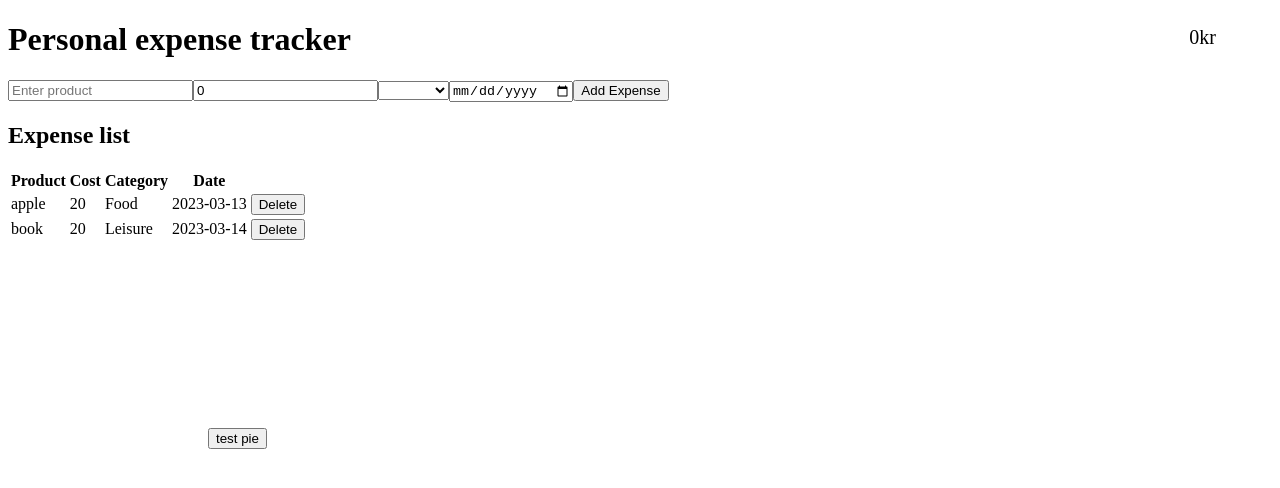
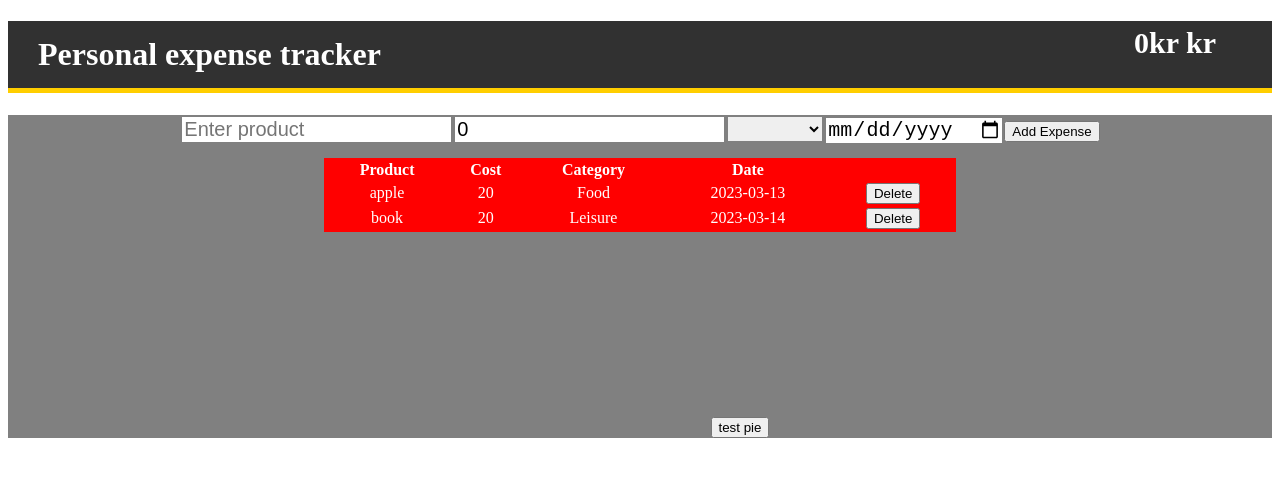
Before and after one commit to Vellethe/Submits-Frontend, a website: page inlämning4/index.html in a window 1280 px wide. Drawn offline with nearby package versions, Linux system fonts and the light colour scheme.

Commit message:
Style added

```diff
--- a/inlämning4/index.html
+++ b/inlämning4/index.html
@@ -13,19 +13,19 @@
 
 <body>
     <h1>Personal expense tracker</h1>
-    <!-- <div class="totalSpent">{{ totalSpent }}kr</div> -->
     <div id="app">
+
         <form @submit.prevent="addExpense">
             <input type="text" id="name" placeholder="Enter product" v-model="name" required>
             <input type="number" id="amount" placeholder="Enter cost" v-model="amount" required>
-            <select name="category" id="category"  v-model="category">
-                <option v-for="item in categories" >{{item}}</option>
+            <select name="category" id="category" v-model="category">
+                <option v-for="item in categories">{{item}}</option>
             </select>
             <input type="date" id="date" v-model="date" required>
             <button type="submit">Add Expense</button>
         </form>
-        <h2>Expense list</h2>
-        <table>
+
+        <table class="expenses">
             <tr>
                 <th>Product</th>
                 <th>Cost</th>
@@ -38,17 +38,14 @@
                 <td>{{ expense.category }}</td>
                 <td>{{ expense.date }}</td>
                 <td>
-                <button @click="deleteExpense(index)">Delete</button>
+                    <button @click="deleteExpense(index)">Delete</button>
                 </td>
             </tr>
         </table>
 
-        <div class="totalSpent">{{ totalSpent }}kr</div>
-
+        <div class="totalSpent">{{ totalSpentFormatted }} kr</div>
         <canvas id="pieCanvas" width="200" height="200"></canvas>
         <button @click="updatePie">test pie</button>
-
-
     </div>
 
 </body>
--- a/inlämning4/style.css
+++ b/inlämning4/style.css
@@ -1,15 +1,48 @@
+h1
+{
+  display: flex;
+  justify-content: space-between;
+  align-items: center;
+  padding: 15px 30px;
+  background-color: #313131;
+  border-bottom: 5px solid #FFCE00;
+  color: white;
+}
+
+#app
+{
+  text-align: center;
+  background-color: grey;
+}
+
 .totalSpent
 {
-    font-size: 20px;
+    color: white;
+    font-weight: bold;
+    font-size: 30px;
     position: absolute;
     top: 0;
     right: 0;
     padding-right: 5%;
     padding-top: 2%;
+    border-radius: 5px;
+    /* box-shadow: inset 0px 0px 6px rgba(0, 0, 0, 0.25);
+    text-shadow: 0px 3px 3px rgba(0, 0, 0, 0.25); */
+    /* background-color: #FFCE00;   */
+  }
+
+ table.expenses
+ {
+    color: white;
+    margin: 0 auto;
+    width: 50%;
+    margin-top: 1%;
+     background-color: red;
+ }
+
+#name, #amount, #date, #category
+{
+  font-size: 20px;
+  margin: 2px;
+   border: none;
 }
-
-#name, #amount, #date
-{
-  justify-content: space-between;
-  align-items: center;
-}
```
